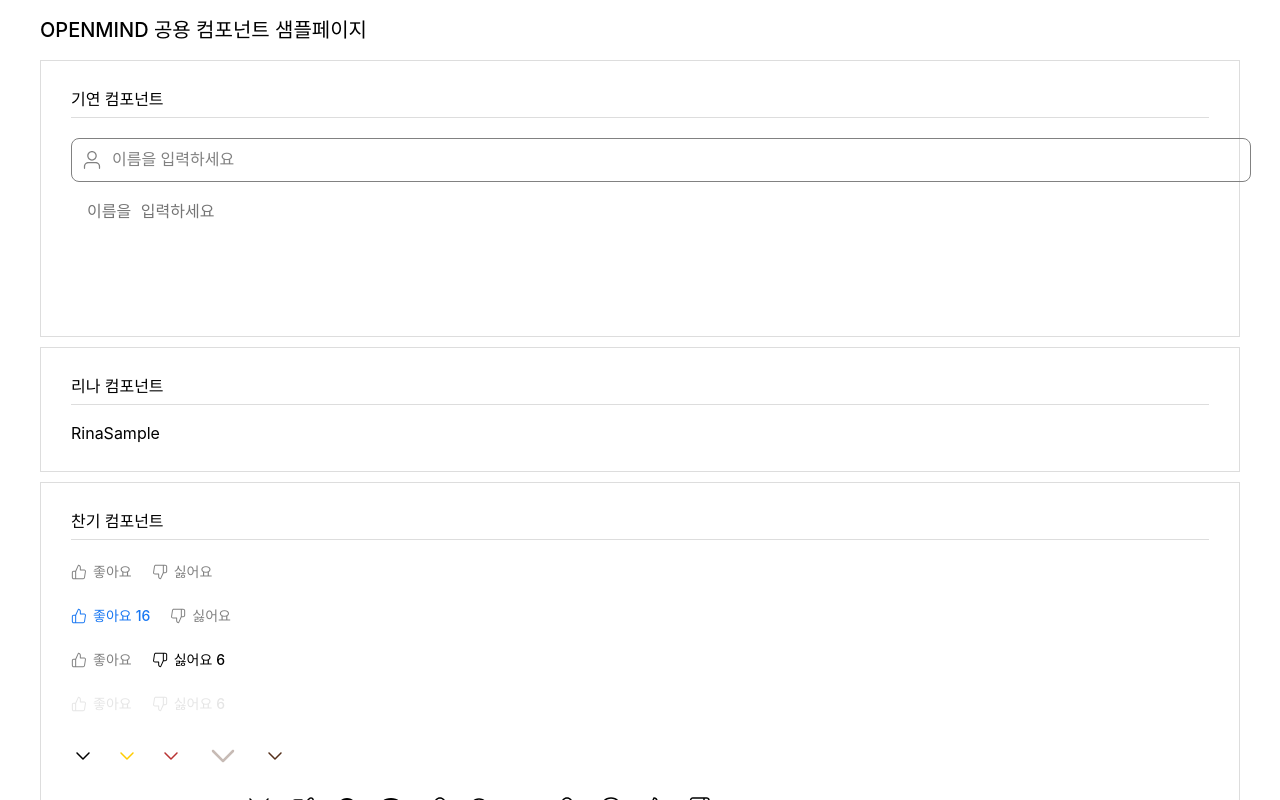
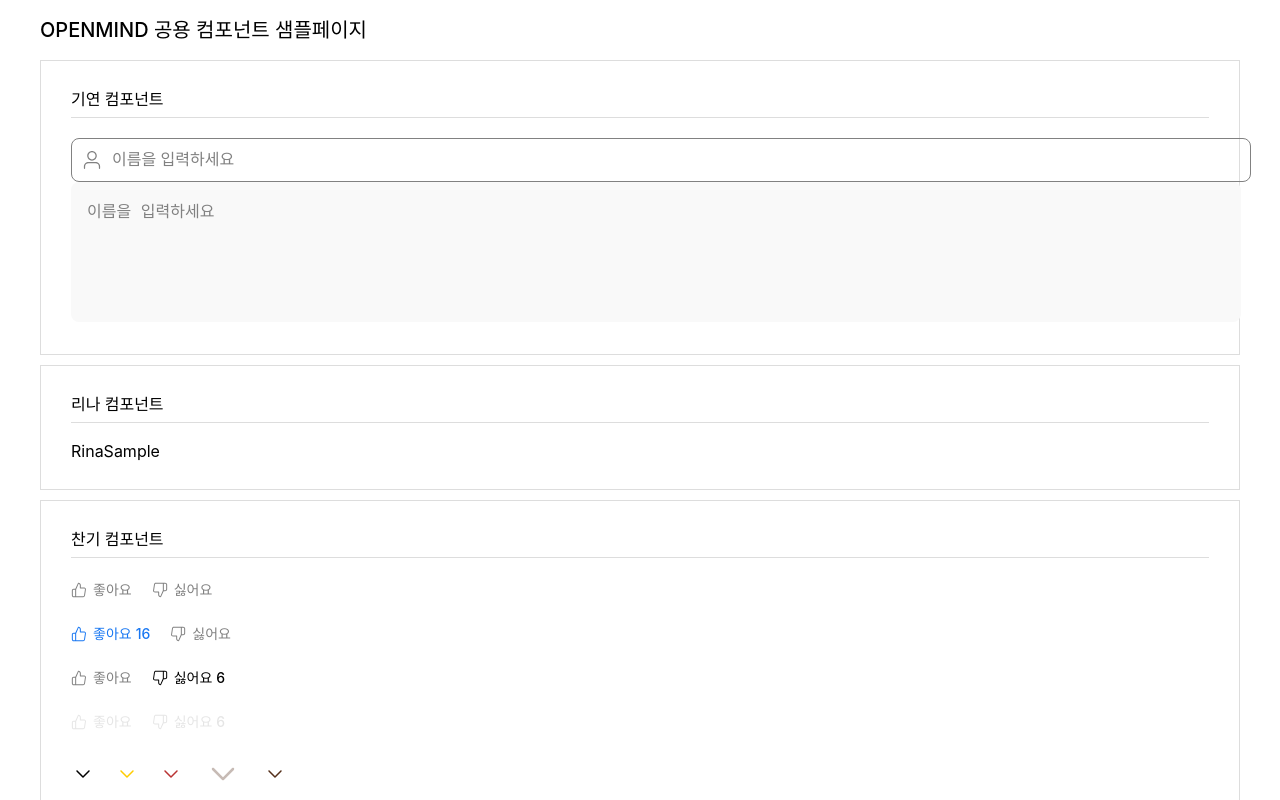
Before and after one commit to sprint12-part2/openmind, a React (Vite) app: page /sample in a window 1280 px wide. Shown: the top 800 px of the page. Built offline with nearby package versions, Linux system fonts and the light colour scheme; a web font is replaced by a local one.

Commit message:
Feat: InputTextarea 공용 컴포넌트 개발

```diff
--- a/src/components/Input/InputTextarea.jsx
+++ b/src/components/Input/InputTextarea.jsx
@@ -1,12 +1,19 @@
 import styles from "./InputTextarea.module.css";
 
-export function InputTextarea({ value, onChange, placeholder = "이름을 입력하세요", rows = 5 }) {
+export function InputTextarea({
+  value,
+  onChange,
+  placeholder = "이름을 입력하세요",
+  rows = 6, // 텍스트 줄 수
+  maxLength = 500, // 최대 글자 수
+}) {
   return (
     <textarea
       value={value}
       onChange={onChange}
       placeholder={placeholder}
       rows={rows}
+      maxLength={maxLength}
       className={styles.textarea}
     />
   );
--- a/src/components/Input/InputTextarea.module.css
+++ b/src/components/Input/InputTextarea.module.css
@@ -1,7 +1,18 @@
 .textarea {
-  padding: 16px;
+  width: 100%;
+  padding: var(--spacing-16);
   border: none;
   border-radius: var(--border-radius-md);
+  background-color: var(--color-gray-200);
   font-size: var(--font-size-md);
   font-weight: var(--font-weight-regular);
 }
+
+.textarea:focus {
+  border: 0.1rem solid var(--color-primary-400);
+  outline: none;
+}
+
+.textarea::placeholder {
+  color: var(--color-gray-400);
+}
```
